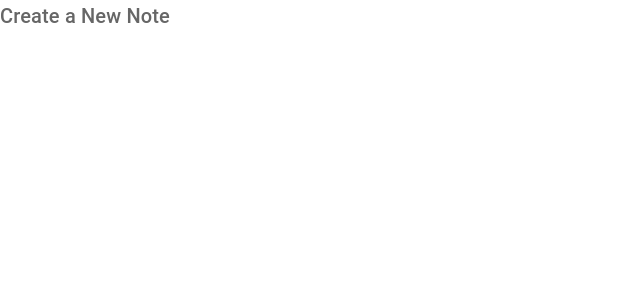
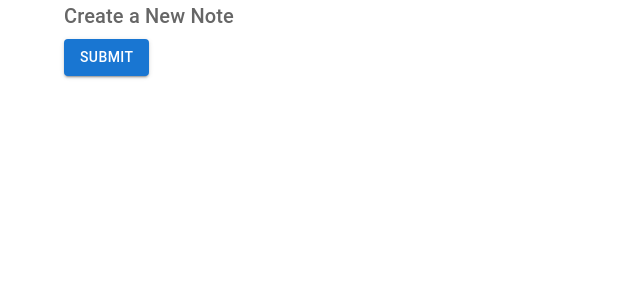
Before and after one commit to iamLolade/notepad, a React (Create React App) app: page /create in a window 1280 px wide. Shown: the top 300 px of the page, without its empty margins (0-640 px from the left). Built offline with nearby package versions, Linux system fonts and the light colour scheme; the HTML template or start-up script is replaced by a standard one.

Commit message:
Updated Create component to utilize Button

```diff
--- a/src/pages/Create.js
+++ b/src/pages/Create.js
@@ -1,8 +1,9 @@
 import { Typography } from "@mui/material";
+import { Button, Container } from "@mui/material";
 
 const Create = () => {
     return (
-        <div>
+        <Container>
             <Typography
                 variant="h6"
                 color="textSecondary"
@@ -11,7 +12,8 @@
             >
                 Create a New Note
             </Typography>
-        </div>
+            <Button variant="contained" color="primary">Submit</Button>
+        </Container>
      );
 }
 
```
